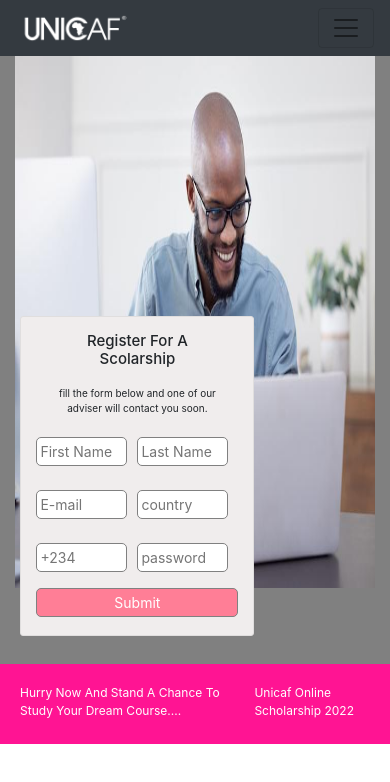
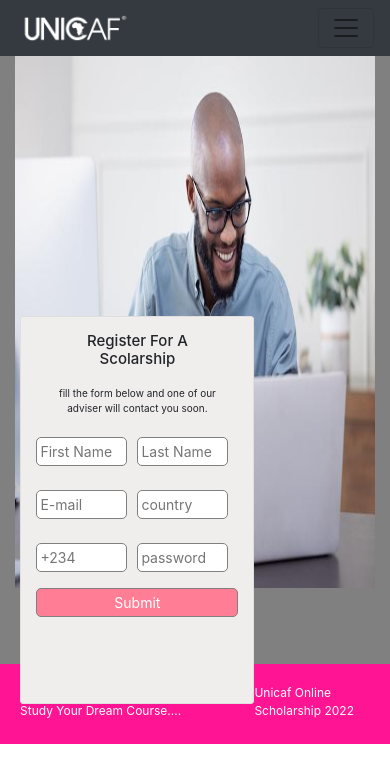
Before and after one commit to akpabio156/unicaf_scholarship, a Vue app: page / in a window 390 px wide. Shown: the top 782 px of the page. Built offline with nearby package versions, Linux system fonts and the light colour scheme.

Commit message:
adjusted screen size

```diff
--- a/src/components/main.vue
+++ b/src/components/main.vue
@@ -261,7 +261,7 @@ input {
 @media (max-width: 1024px) {
   .form_div {
     position: relative;
-    height: 40vh;
+    height: 42vh;
     width: 36%;
     border: 1px solid rgb(224, 222, 222);
     bottom: 20rem;
@@ -293,7 +293,7 @@ input {
 @media (max-width: 768px) {
   .form_div {
     position: relative;
-    height: 43vh;
+    height: 45vh;
     width: 45%;
   }
 }
@@ -351,6 +351,11 @@ input {
     border-radius: 3px;
   }
 }
+@media (max-width: 595px) {
+  .form_div {
+    height: 47vh;
+  }
+}
 @media (max-width: 531px) {
   .form_div {
     position: relative;
@@ -376,7 +381,7 @@ input {
     border-radius: 3px;
   }
 }
-@media (max-width: 425px) {
+@media (max-width: 439px) {
   .form_div {
     position: relative;
     height: 45vh;
@@ -390,7 +395,7 @@ input {
   @media (max-width: 414px) {
     .form_div {
       position: relative;
-      height: 35vh;
+      height: 45vh;
       width: 65%;
       border: 1px solid rgb(224, 222, 222);
       bottom: 20rem;
@@ -416,6 +421,11 @@ input {
     font-size: 14px;
   }
 }
+@media (max-width: 407px) {
+  .container-fluid {
+    height: 79.5vh;
+  }
+}
 @media (max-width: 393px) {
   .form_div {
     position: relative;
@@ -434,11 +444,15 @@ input {
     height: 63vh;
   }
 }
-
-@media (max-width: 390px) {
+@media (max-width: 395px) {
+  .form_div {
+    height: 46vh;
+  }
+}
+@media (max-width: 381px) {
   .form_div {
     position: relative;
-    height: 38vh;
+    height: 46vh;
     width: 65%;
     border: 1px solid rgb(224, 222, 222);
     bottom: 17rem;
@@ -456,7 +470,7 @@ input {
 @media (max-width: 375px) {
   .form_div {
     position: relative;
-    height: 45vh;
+    height: 47vh;
     width: 65%;
     border: 1px solid rgb(224, 222, 222);
     bottom: 20rem;
@@ -474,7 +488,7 @@ input {
 @media (max-width: 320px) {
   .form_div {
     position: relative;
-    height: 45vh;
+    height: 46vh;
     width: 76%;
     border: 1px solid rgb(224, 222, 222);
     bottom: 18rem;
```
